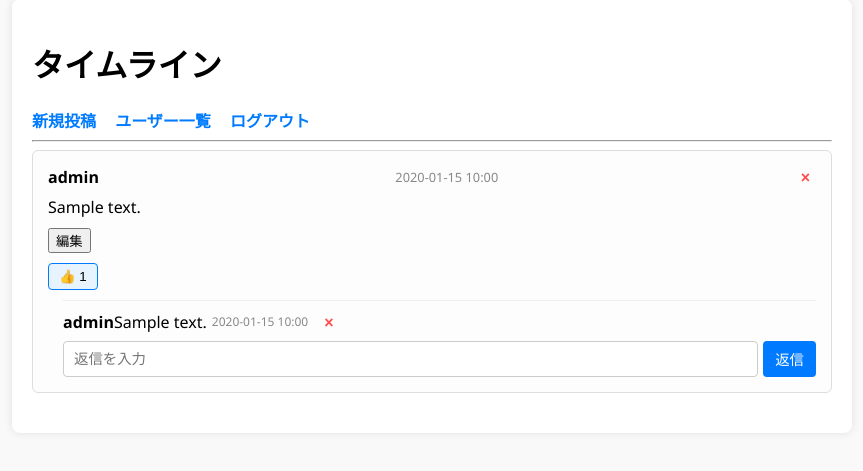
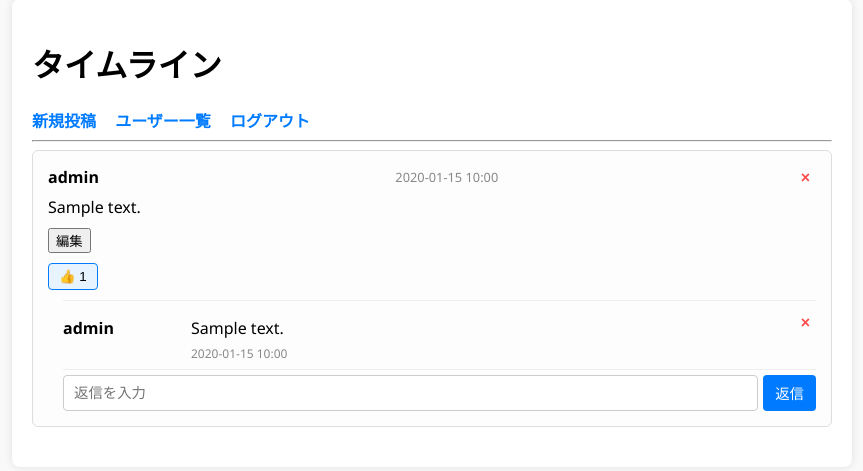
Before and after one commit to ko-azuma/myapp, a Flask app: page / in a window 1280 px wide. Shown: the part 21-492 px from the top of the page, without its empty margins (208-1071 px from the left). Run offline with Flask 3, Linux system fonts and the light colour scheme; the visitor is signed in with stand-in values (Sample User, id 1); tables that the repository leaves empty hold one stand-in row (values such as "Sample post").

Commit message:
Webアプリ09

```diff
--- a/static/css/timeline.css
+++ b/static/css/timeline.css
@@ -96,39 +96,56 @@ body {
 .post-actions button:hover {
     background-color: #d0e7ff;
 }
+/* =============================
+   コメント欄（統合版）
+   ============================= */
 
-/* コメント欄 */
 .comments-section {
-    margin-left: 15px;
     margin-top: 10px;
     border-top: 1px solid #eee;
     padding-top: 10px;
+    margin-left: 15px;
 }
 
 .comment {
-    margin-bottom: 8px;
-    display: flex;
-    align-items: center;
-    flex-wrap: wrap;
+    display: grid;
+    grid-template-columns: 120px 1fr; /* ユーザ名幅固定 */
+    gap: 4px 8px;
+    align-items: start;
+    padding: 6px 0;
+    border-bottom: 1px solid #eee;
+    position: relative;
+}
+
+.comment-username {
+    font-weight: bold;
+    word-break: break-all;
+}
+
+.comment-body {
+    grid-column: 2;
+}
+
+.comment-content {
+    margin-bottom: 2px;
 }
 
 .comment-timestamp {
     font-size: 0.75em;
     color: #888;
-    margin-left: 5px;
 }
 
-.no-comments {
-    color: #aaa;
-    font-style: italic;
+.delete-comment-form {
+    position: absolute;
+    top: 0;
+    right: 0;
 }
 
-/* コメントフォーム */
 .comment-form {
     margin-top: 5px;
     display: flex;
     gap: 5px;
-    flex-wrap: 5px;
+    flex-wrap: wrap;
 }
 
 .comment-form input {
@@ -157,7 +174,6 @@ body {
 .comment-form button:hover {
     background-color: #0056b3;
 }
-
 /* 投稿・コメント削除ボタン */
 .delete-btn {
     background: none;
--- a/templates/timeline.html
+++ b/templates/timeline.html
@@ -26,7 +26,6 @@
                 <strong>{{ post.user.name }}</strong>
                 <span class="timestamp">{{ post.timestamp.strftime('%Y-%m-%d %H:%M') }}</span>
 
-                <!-- 投稿削除ボタン（本人のみ） -->
                 {% if 'user_id' in session and post.user_id == session['user_id'] %}
                     <form class="delete-post-form" action="{{ url_for('delete_post', post_id=post.id) }}" method="post" onsubmit="return confirmDelete('投稿')">
                         <button type="submit" class="delete-btn">×</button>
@@ -34,14 +33,12 @@
                 {% endif %}
             </div>
 
-            <!-- 投稿内容 -->
             <div class="post-content" id="view-{{ post.id }}">
                 {{ post.content }}
             </div>
 
-            <!-- 編集フォーム（本人のみ） -->
             {% if 'user_id' in session and post.user_id == session['user_id'] %}
-                <form class="edit-form" id="edit-{{ post.id }}" action="{{ url_for('edit_post', post_id=post.id) }}" method="post">
+                <form class="edit-form" id="edit-{{ post.id }}" action="{{ url_for('edit_post', post_id=post.id) }}" method="post" style="display:none;">
                     <textarea name="content" maxlength="200" rows="3">{{ post.content }}</textarea>
                     <div class="edit-buttons">
                         <button type="submit">保存</button>
@@ -51,7 +48,6 @@
                 <button class="edit-btn" type="button" data-post-id="{{ post.id }}" onclick="startEdit(this)">編集</button>
             {% endif %}
 
-            <!-- いいねボタン -->
             <div class="post-actions">
                 {% if 'user_id' in session %}
                     <form action="{{ url_for('like', post_id=post.id) }}" method="post" style="display:inline;">
@@ -66,11 +62,18 @@
             <div class="comments-section">
                 {% for comment in post.comments %}
                     <div class="comment">
-                        <strong>{{ comment.user.name }}</strong>{{ comment.content }}
-                        <span class="comment-timestamp">{{ comment.timestamp.strftime('%Y-%m-%d %H:%M') }}</span>
+                        <div class="comment-username">{{ comment.user.name }}</div>
+
+                        <div class="comment-body">
+                            <div class="comment-content">{{ comment.content }}</div>
+                            <span class="comment-timestamp">{{ comment.timestamp.strftime('%Y-%m-%d %H:%M') }}</span>
+                        </div>
 
                         {% if 'user_id' in session and comment.user_id == session['user_id'] %}
-                            <form class="delete-comment-form" action="{{ url_for('delete_comment', comment_id=comment.id) }}" method="post" onsubmit="return confirmDelete('コメント')">
+                            <form class="delete-comment-form"
+                                  action="{{ url_for('delete_comment', comment_id=comment.id) }}"
+                                  method="post"
+                                  onsubmit="return confirmDelete('コメント')">
                                 <button type="submit" class="delete-btn">×</button>
                             </form>
                         {% endif %}
@@ -106,7 +109,6 @@ function cancelEdit(button) {
     document.getElementById("view-" + id).style.display = "block";
 }
 
-// 削除確認ダイアログ
 function confirmDelete(type) {
     return confirm(`本当にこの${type}を削除してもよろしいですか？`);
 }
```
Also changed, not shown: 1 other file.
